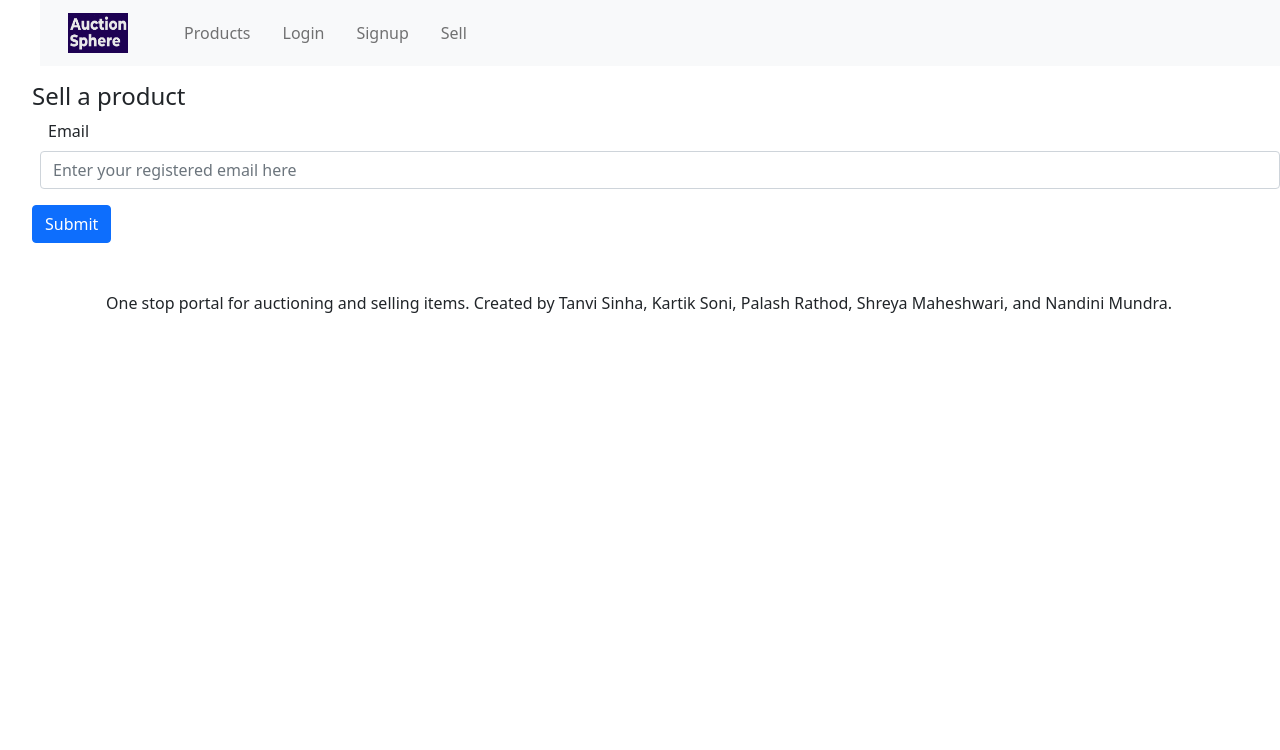
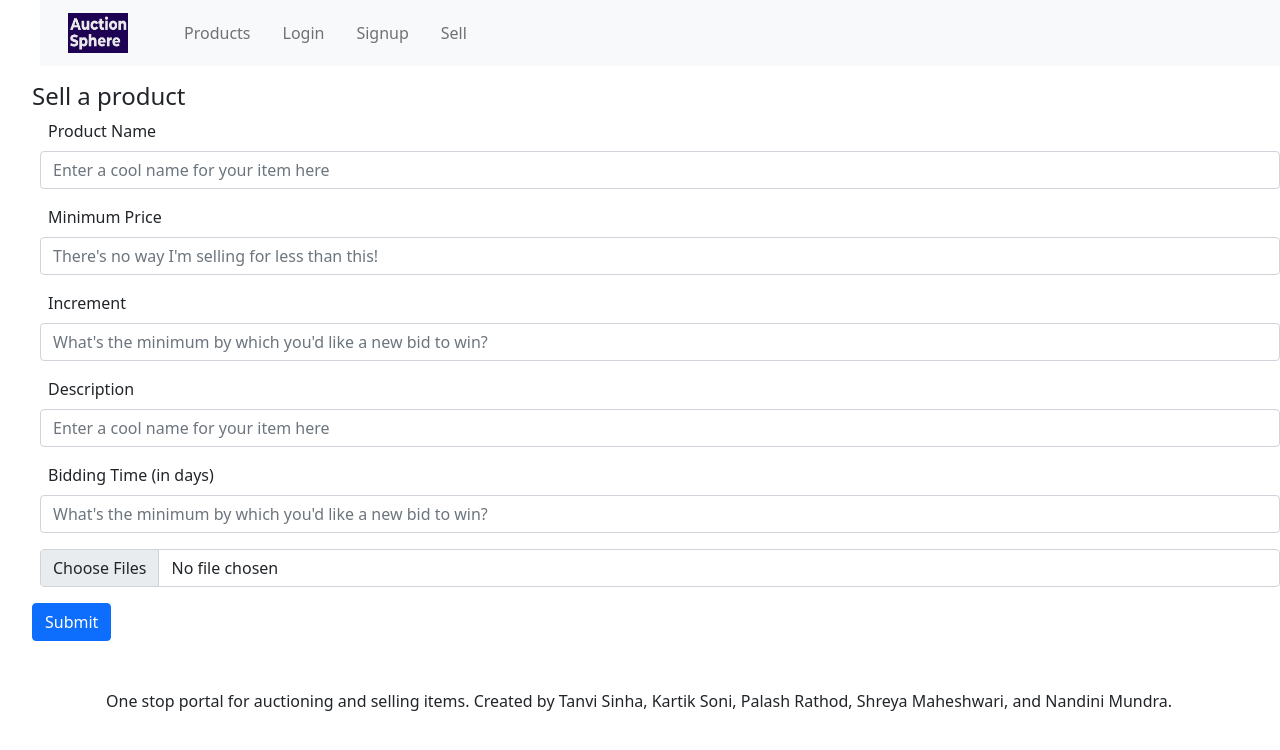
Before and after one commit to mithildani/Auction-Sphere, a React (Create React App) app: page /sell in a window 1280 px wide. Shown: the top 750 px of the page. Built offline with nearby package versions, Linux system fonts and the light colour scheme.

Commit message:
Sell.js with additonal fields

```diff
--- a/src/components/Sell.js
+++ b/src/components/Sell.js
@@ -1,7 +1,20 @@
-import React, { useState } from "react";
+import React, { useState, useCallback } from "react";
 import { Form, FormGroup, Label, Input, Navbar, Button } from "reactstrap";
 import Navv from "./Navv";
 import Footer from "./Footer";
+
+const toBase64 = (file) =>
+  new Promise((resolve, reject) => {
+    const reader = new FileReader();
+    reader.onload = (event) => {
+      resolve(event.target.result);
+    };
+    reader.onerror = (error) => {
+      reject(error);
+    };
+
+    reader.readAsDataURL(file);
+  });
 const Sell = () => {
   const handleChange = (event) => {
     setFormData({ ...formData, [event.target.name]: event.target.value });
@@ -16,22 +29,92 @@ const Sell = () => {
   const [formData, setFormData] = useState({
     email: "",
   });
+  const handleFileInputChange = useCallback(async (acceptedFiles) => {
+    for (let i = 0; i < acceptedFiles.target.files.length; i++) {
+      let file = acceptedFiles.target.files[i];
+      console.log(file);
+      let base64EncodedImage = await toBase64(file);
+      console.log("Base64: " + base64EncodedImage);
+    }
+  }, []);
+
   return (
     <div>
       <Navv />
       <h4>Sell a product</h4>
       <Form onSubmit={handleSubmit}>
         <FormGroup>
-          <Label for="Email">Email</Label>
+          <Label for="ProductName">Product Name</Label>
           <Input
-            id="Email"
-            name="email"
-            placeholder="Enter your registered email here"
-            type="email"
-            value={formData.email}
+            id="ProductName"
+            name="pname"
+            placeholder="Enter a cool name for your item here"
+            type="text"
+            value={formData.pname}
             onChange={(e) => handleChange(e)}
           />
         </FormGroup>
+        <FormGroup>
+          <Label for="initialPrice">Minimum Price</Label>
+          <Input
+            id="initialPrice"
+            name="initialPrice"
+            placeholder="There's no way I'm selling for less than this!"
+            type="text"
+            value={formData.initialPrice}
+            onChange={(e) => handleChange(e)}
+          />
+        </FormGroup>
+        <FormGroup>
+          <Label for="Increment">Increment</Label>
+          <Input
+            id="Increment"
+            name="increment"
+            placeholder="What's the minimum by which you'd like a new bid to win?"
+            type="number"
+            value={formData.increment}
+            onChange={(e) => handleChange(e)}
+          />
+        </FormGroup>
+        <FormGroup>
+          <Label for="Description">Description</Label>
+          <Input
+            id="Description"
+            name="description"
+            placeholder="Enter a cool name for your item here"
+            type="text"
+            value={formData.description}
+            onChange={(e) => handleChange(e)}
+          />
+        </FormGroup>
+        <FormGroup>
+          <Label for="biddingTime">Bidding Time (in days)</Label>
+          <Input
+            id="biddingTime"
+            name="biddingTime"
+            placeholder="What's the minimum by which you'd like a new bid to win?"
+            type="number"
+            value={formData.biddingTime}
+            onChange={(e) => handleChange(e)}
+          />
+        </FormGroup>
+        <FormGroup>
+          <Input
+            type="file"
+            name="file"
+            multiple={true}
+            onChange={(e) => handleFileInputChange(e)}
+          />
+        </FormGroup>
+        {/* <Form onSubmit={handleSubmit}>
+          <Input
+            type="file"
+            name="file"
+            multiple={true}
+            onChange={(e) => handleFileInputChange(e)}
+          />
+        <Button color="primary">Submit</Button>
+      </Form> */}
         <Button color="primary">Submit</Button>
       </Form>
       <Footer />
```
Also changed, not shown: 1 other file (tests, documents, lock files or other folders).
